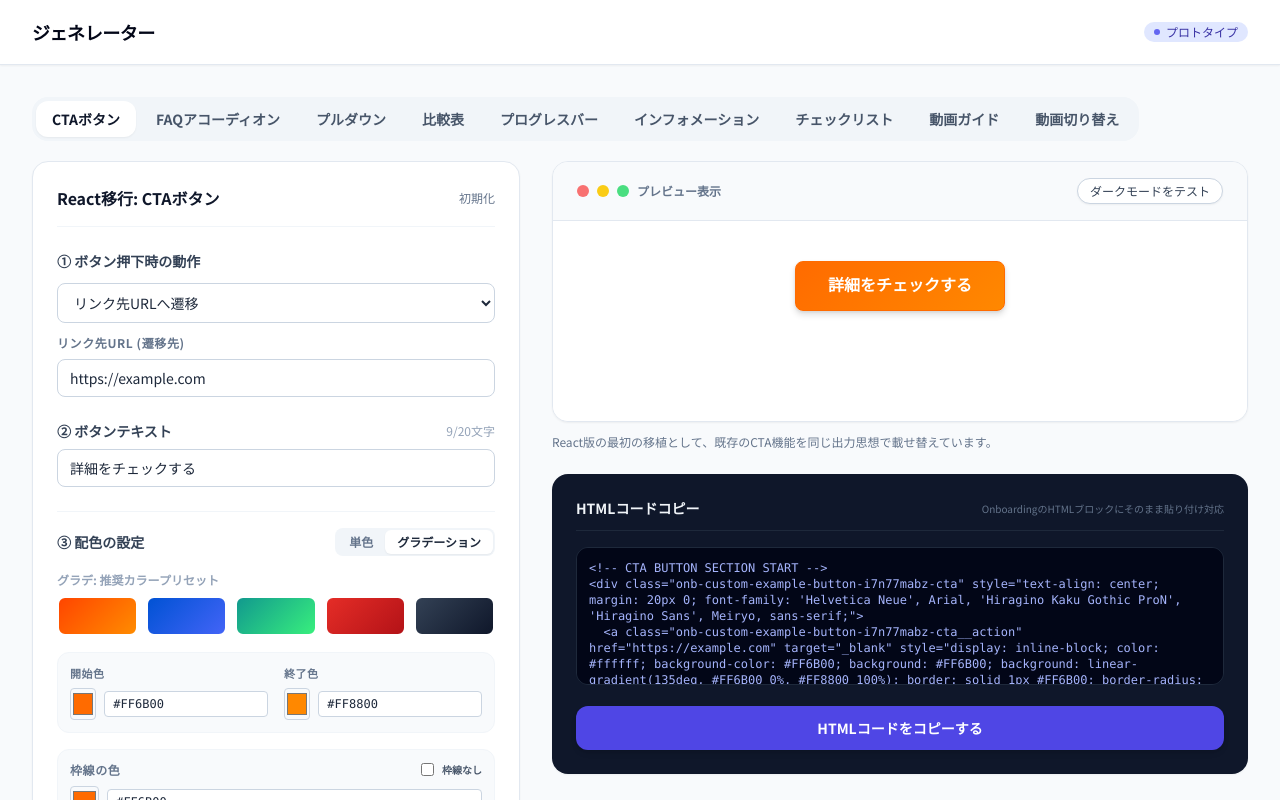
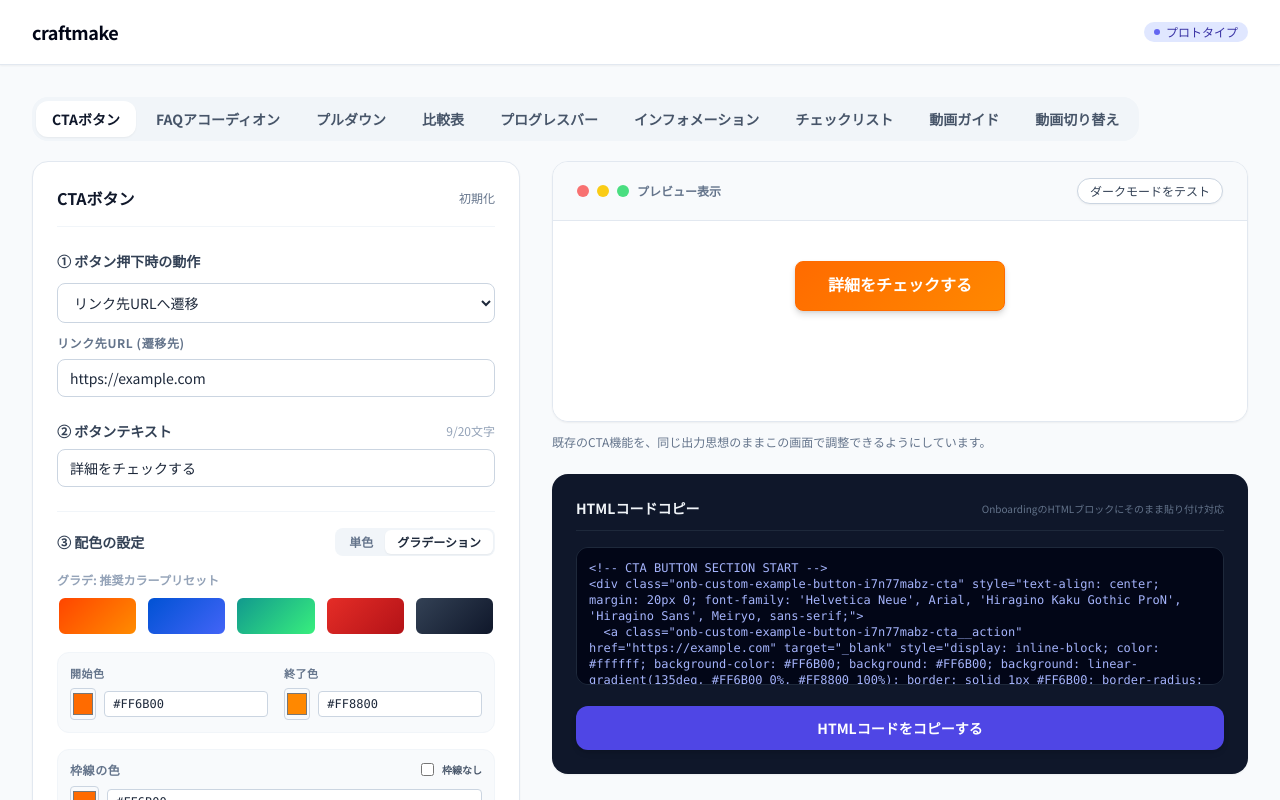
Before and after one commit to 0321fuji/CraftBase, a React (Vite) app in the folder react-app/: page / in a window 1280 px wide. Shown: the top 800 px of the page. Built offline with nearby package versions, Linux system fonts and the light colour scheme.

Commit message:
Remove migration labels from template UI

```diff
--- a/react-app/src/App.js
+++ b/react-app/src/App.js
@@ -29,20 +29,20 @@ function PlaceholderGenerator({ label }) {
     controls: html`
       <${SectionCard} title=${`${label} - 準備中`}>
         <div className="space-y-3 text-sm leading-7 text-slate-600">
-          <p>このタブはまだ移植前です。</p>
+          <p>このタブはまだ準備中です。</p>
           <p>既存の <code>index.html</code> 側はそのまま使えます。</p>
-          <p>React版では共通部品を使って、順番に置き換えていく想定です。</p>
+          <p>共通部品を使って、順番に追加していく想定です。</p>
         </div>
       </${SectionCard}>
     `,
     preview: html`
       <div className="rounded-2xl border border-dashed border-slate-300 bg-white p-8 text-center text-sm text-slate-500 shadow-sm">
-        ${label} のプレビューは、このタブの移植時に追加します。
+        ${label} のプレビューは、準備ができ次第ここに追加します。
       </div>
     `,
     code: html`
       <div className="rounded-2xl border border-dashed border-slate-300 bg-slate-950/95 p-8 text-center text-sm text-slate-400 shadow-sm">
-        コード出力もこのタブの移植タイミングで追加します。
+        コード出力も、準備ができ次第ここに追加します。
       </div>
     `
   };
@@ -75,7 +75,7 @@ export function App() {
 
   return html`
     <${GeneratorLayout}
-      title="ジェネレーター"
+      title="craftmake"
       badge="プロトタイプ"
       TabComponent=${TabNavigation}
       tabItems=${tabs}
--- a/react-app/src/features/checklist/ChecklistGenerator.js
+++ b/react-app/src/features/checklist/ChecklistGenerator.js
@@ -63,7 +63,7 @@ export function useChecklistGenerator() {
   return {
     controls: html`
       <${SectionCard}
-        title="React移行: チェックリスト"
+        title="チェックリスト"
         action=${html`<button type="button" onClick=${resetAll} className="text-xs text-slate-500 transition-colors hover:text-indigo-600">初期化</button>`}
       >
         <div className="space-y-3">
--- a/react-app/src/features/compare/CompareGenerator.js
+++ b/react-app/src/features/compare/CompareGenerator.js
@@ -115,7 +115,7 @@ export function useCompareGenerator() {
   return {
     controls: html`
       <${SectionCard}
-        title="React移行: 比較表"
+        title="比較表"
         action=${html`<button type="button" onClick=${resetAll} className="text-xs text-slate-500 transition-colors hover:text-indigo-600">初期化</button>`}
       >
         <details className="overflow-hidden rounded-xl border border-slate-200 bg-slate-50" open>
--- a/react-app/src/features/cta/CtaGenerator.js
+++ b/react-app/src/features/cta/CtaGenerator.js
@@ -74,7 +74,7 @@ export function useCtaGenerator() {
   return {
     controls: html`
       <${SectionCard}
-        title="React移行: CTAボタン"
+        title="CTAボタン"
         action=${html`
           <button
             type="button"
@@ -382,7 +382,7 @@ export function useCtaGenerator() {
           <div className="py-1" dangerouslySetInnerHTML=${{ __html: outputHtml }} />
         </${PreviewPanel}>
         <p className="text-xs text-slate-500">
-          React版の最初の移植として、既存のCTA機能を同じ出力思想で載せ替えています。
+          既存のCTA機能を、同じ出力思想のままこの画面で調整できるようにしています。
         </p>
       </div>
     `,
--- a/react-app/src/features/faq/FaqGenerator.js
+++ b/react-app/src/features/faq/FaqGenerator.js
@@ -77,7 +77,7 @@ export function useFaqGenerator() {
   return {
     controls: html`
       <${SectionCard}
-        title="React移行: FAQアコーディオン"
+        title="FAQアコーディオン"
         action=${html`
           <button
             type="button"
--- a/react-app/src/features/information/InformationGenerator.js
+++ b/react-app/src/features/information/InformationGenerator.js
@@ -51,7 +51,7 @@ export function useInformationGenerator() {
   return {
     controls: html`
       <${SectionCard}
-        title="React移行: インフォメーション"
+        title="インフォメーション"
         action=${html`
           <button type="button" onClick=${resetAll} className="text-xs text-slate-500 transition-colors hover:text-indigo-600">
             初期化
--- a/react-app/src/features/progress/ProgressGenerator.js
+++ b/react-app/src/features/progress/ProgressGenerator.js
@@ -53,7 +53,7 @@ export function useProgressGenerator() {
   return {
     controls: html`
       <${SectionCard}
-        title="React移行: プログレスバー"
+        title="プログレスバー"
         action=${html`<button type="button" onClick=${resetAll} className="text-xs text-slate-500 transition-colors hover:text-indigo-600">初期化</button>`}
       >
         <div className="grid grid-cols-2 gap-3">
```
